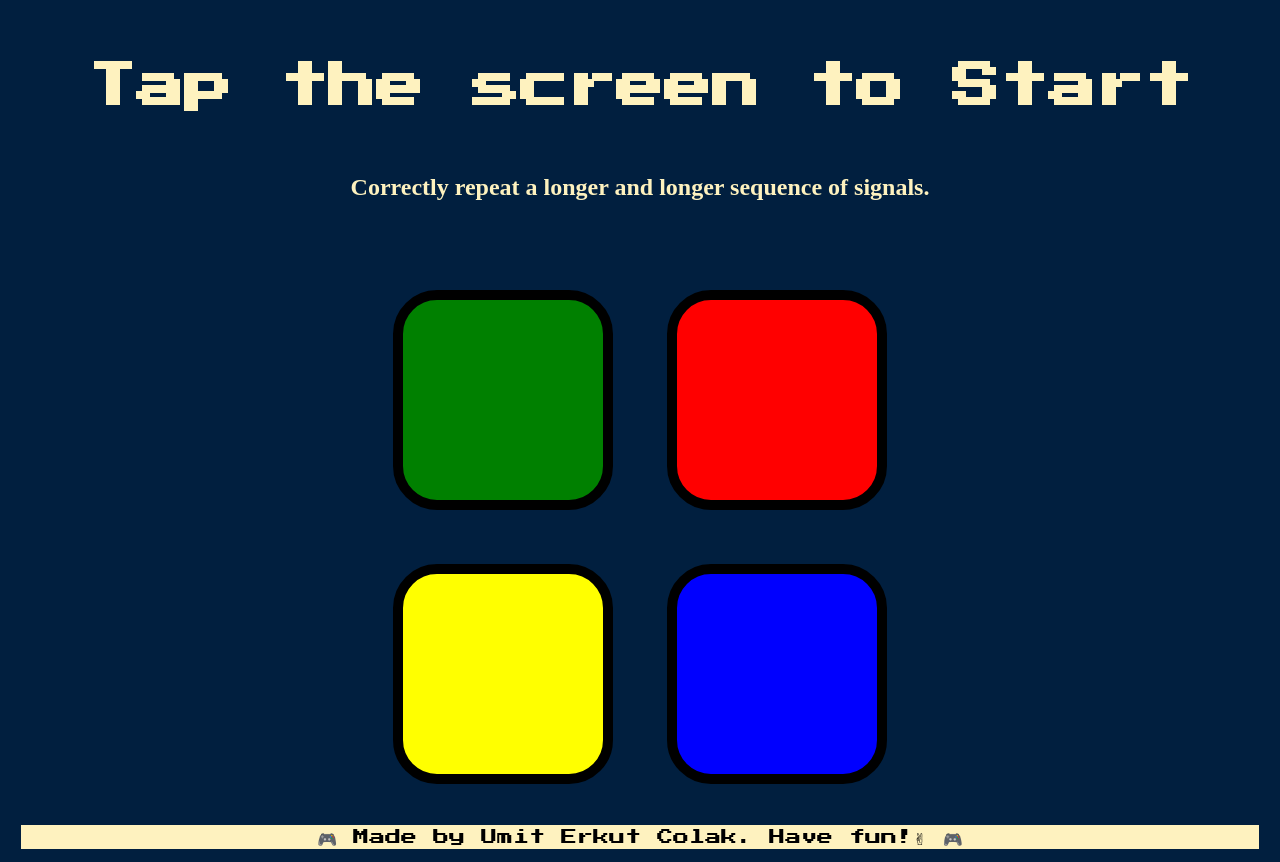
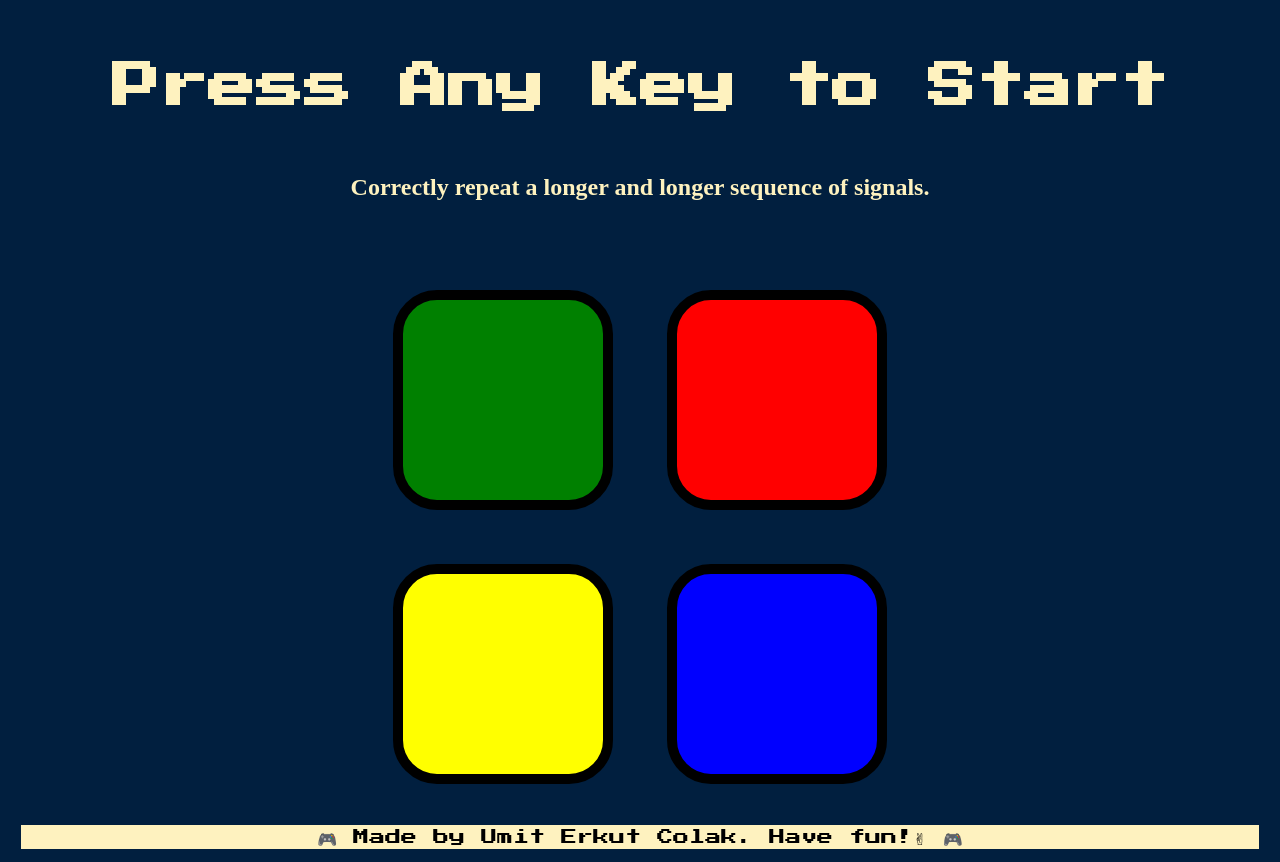
Before and after one commit to umitcolak/simon-game, a plain HTML site: page index.html in a window 1280 px wide. Drawn offline with nearby package versions, Linux system fonts and the light colour scheme.

Commit message:
Update index.html

```diff
--- a/index.html
+++ b/index.html
@@ -9,7 +9,7 @@
 </head>
 
 <body>
-  <h1 id="level-title">Tap the screen to Start</h1>
+  <h1 id="level-title">Press Any Key to Start</h1>
   <h2 id ="game-manuel">Correctly repeat a longer and longer sequence of signals.</h2>
   <div class="container">
     <div lass="row">
```
